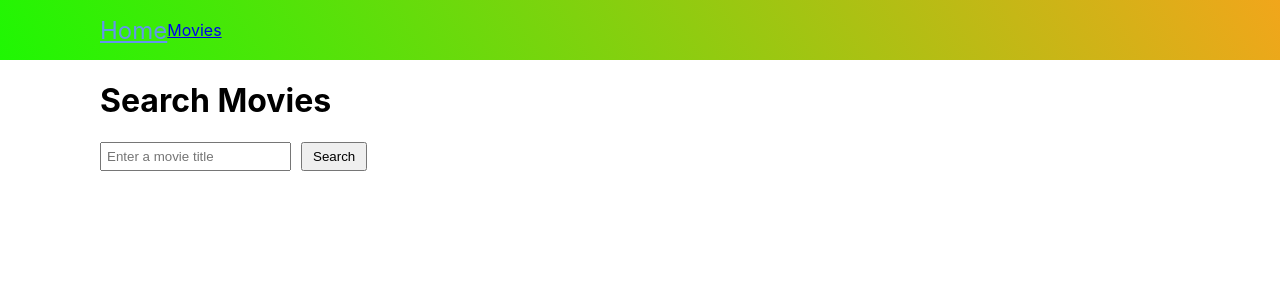
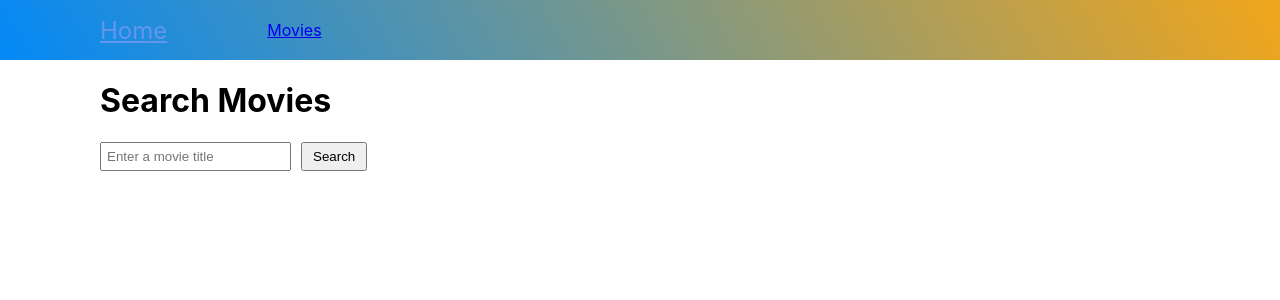
Before and after one commit to Mariusz-72/goit-react-hw-05-movies, a React (Create React App) app: page /movies in a window 1280 px wide. Shown: the top 300 px of the page. Built offline with nearby package versions, Linux system fonts and the light colour scheme.

Commit message:
update 2.9

```diff
--- a/src/components/App/App.module.css
+++ b/src/components/App/App.module.css
@@ -4,12 +4,13 @@
     justify-content: flex-start;
     height: 60px;
     width: 100%;
-    background: linear-gradient(60deg, rgb(31, 247, 3), rgb(241, 166, 27));
+    background: linear-gradient(60deg, rgb(3, 137, 247), rgb(241, 166, 27));
 
 }
 
 .navbar__link {
     font-size: 24px;
     color:cornflowerblue;
-    margin-left: 100px;
+    margin: 0 100px;
+
 }
--- a/src/components/Home/Home.module.css
+++ b/src/components/Home/Home.module.css
@@ -29,6 +29,7 @@
     left: 0;
     opacity: 1;
 }
+
 h3 {
     margin-top: 0px;
     margin-bottom: 0px;
--- a/src/components/Movies/Movies.module.css
+++ b/src/components/Movies/Movies.module.css
@@ -20,6 +20,8 @@
 .movieLink {
     color: rgb(31, 28, 28);
     text-decoration: none;
+    font-size: 24px;
+    color:cornflowerblue;
 }
 
 .movieItem {
```
